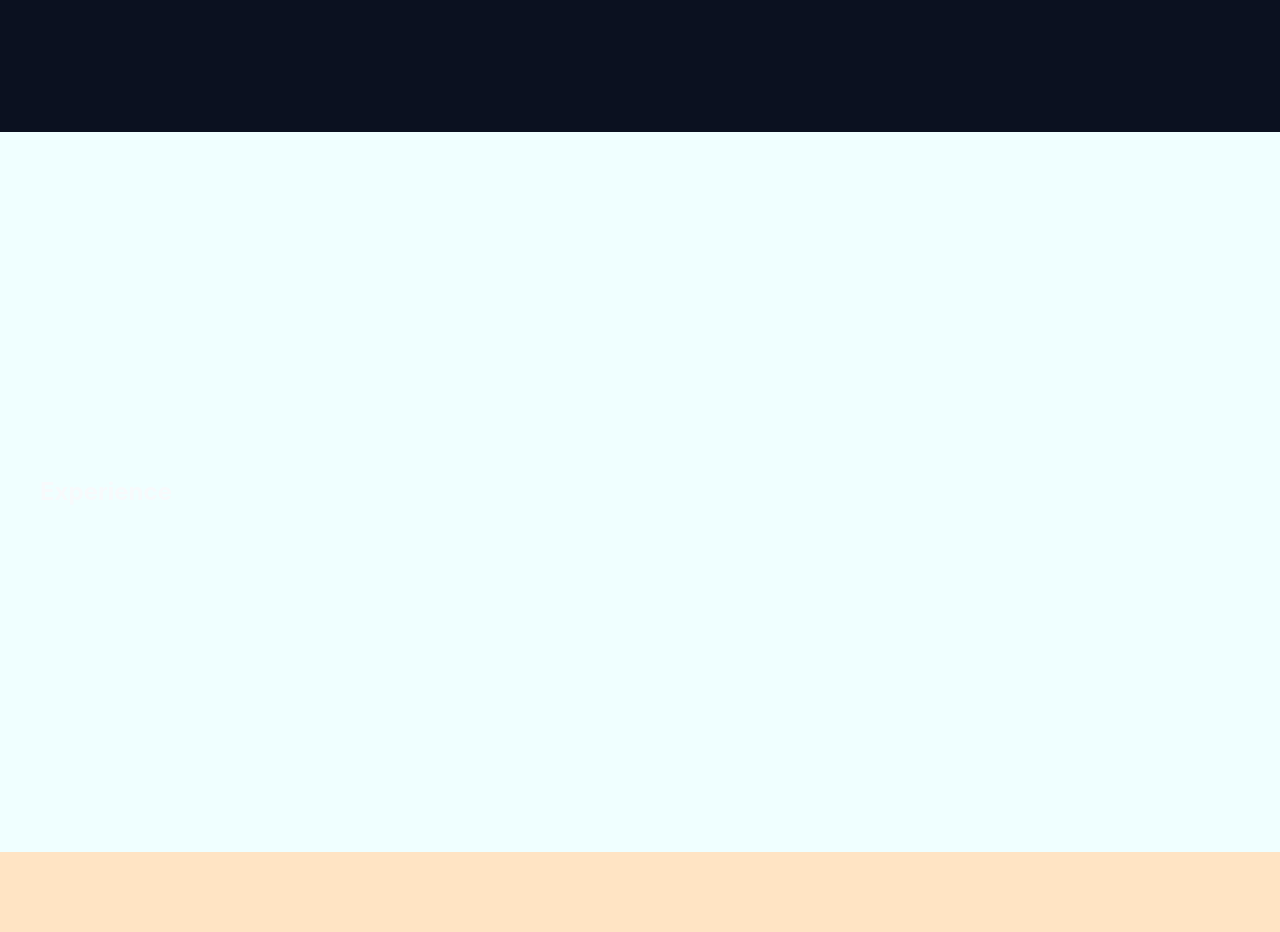
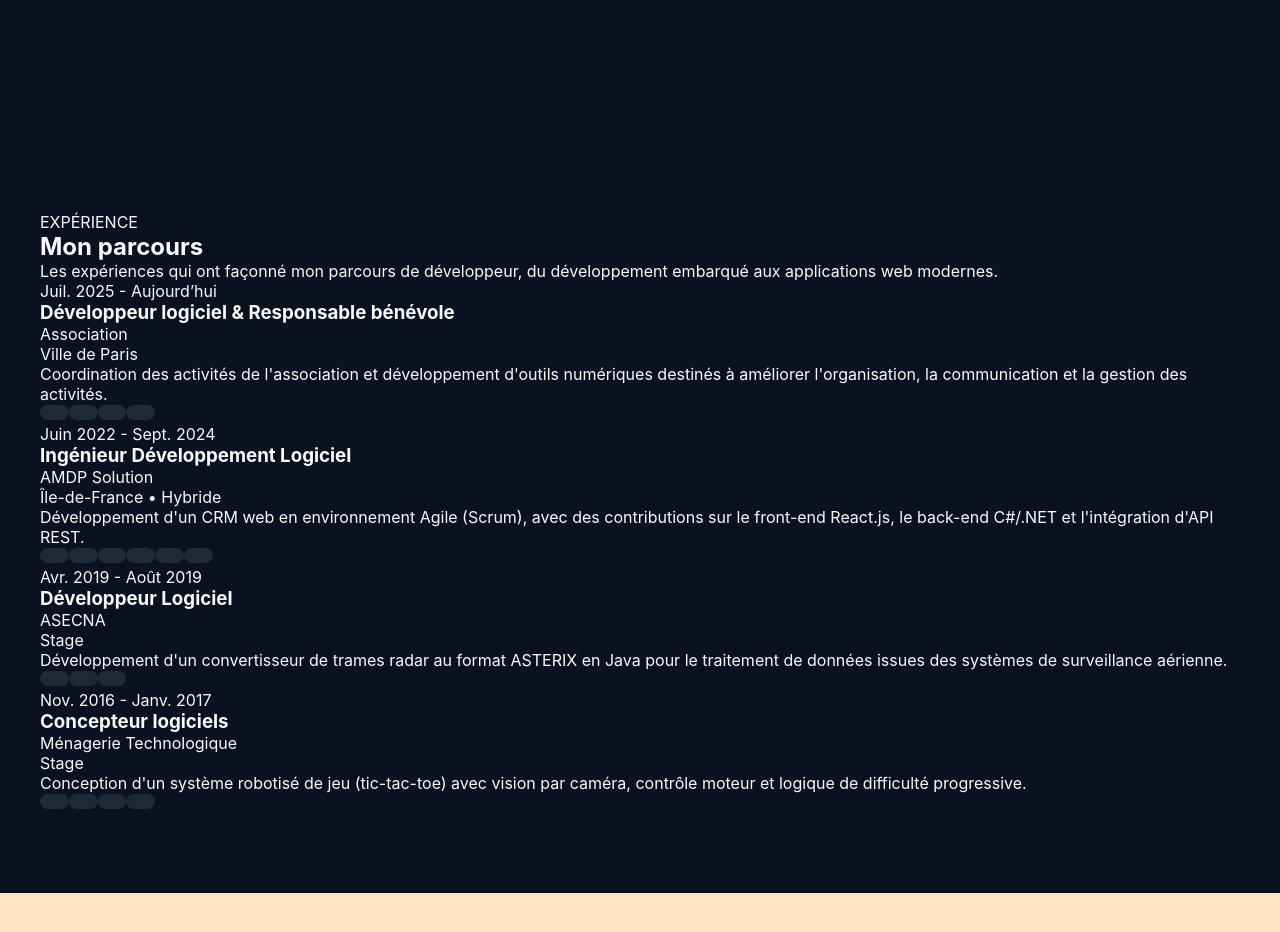
Before and after one commit to andri-Ts/portfolio-v1, a React (Vite) app: page / in a window 1280 px wide. Shown: the part 3240-4172 px from the top of the page. Built offline with nearby package versions, Linux system fonts and the light colour scheme.

Commit message:
feat: html des parties experiences

```diff
--- /dev/null
+++ b/src/constants/experiences.js
@@ -0,0 +1,52 @@
+export const experiences = [
+  {
+    id: 1,
+    period: 'Juil. 2025 - Aujourd’hui',
+    title: 'Développeur logiciel & Responsable bénévole',
+    company: 'Association',
+    location: 'Ville de Paris',
+    description:
+      "Coordination des activités de l'association et développement d'outils numériques destinés à améliorer l'organisation, la communication et la gestion des activités.",
+    technologies: ['React.js', 'Next.js', 'Node.js', 'MongoDB'],
+  },
+
+  {
+    id: 2,
+    period: 'Juin 2022 - Sept. 2024',
+    title: 'Ingénieur Développement Logiciel',
+    company: 'AMDP Solution',
+    location: 'Île-de-France • Hybride',
+    description:
+      "Développement d'un CRM web en environnement Agile (Scrum), avec des contributions sur le front-end React.js, le back-end C#/.NET et l'intégration d'API REST.",
+    technologies: [
+      'React.js',
+      'C#/.NET',
+      'API REST',
+      'MongoDB',
+      'GitLab CI',
+      'Agile Scrum',
+    ],
+  },
+
+  {
+    id: 3,
+    period: 'Avr. 2019 - Août 2019',
+    title: 'Développeur Logiciel',
+    company: 'ASECNA',
+    location: 'Stage',
+    description:
+      "Développement d'un convertisseur de trames radar au format ASTERIX en Java pour le traitement de données issues des systèmes de surveillance aérienne.",
+    technologies: ['Java', 'ASTERIX', 'Traitement de données'],
+  },
+
+  {
+    id: 4,
+    period: 'Nov. 2016 - Janv. 2017',
+    title: 'Concepteur logiciels',
+    company: 'Ménagerie Technologique',
+    location: 'Stage',
+    description:
+      "Conception d'un système robotisé de jeu (tic-tac-toe) avec vision par caméra, contrôle moteur et logique de difficulté progressive.",
+    technologies: ['Vision par caméra', 'Robotique', 'SPEL+', 'Algorithmique'],
+  },
+];
--- a/src/sections/experience/Experience.jsx
+++ b/src/sections/experience/Experience.jsx
@@ -1,11 +1,22 @@
-import React from 'react';
 import styles from './experience.module.css';
 import Section from '../../components/ui/section/Section';
+import Timeline from './Timeline';
 
 function Experience() {
   return (
-    <Section id="experience" className={styles.experience}>
-      <h1>Experience</h1>
+    <Section id="experience">
+      <span className={styles.badge}>EXPÉRIENCE</span>
+
+      <h2 className={styles.title}>
+        Mon <span>parcours</span>
+      </h2>
+
+      <p className={styles.description}>
+        Les expériences qui ont façonné mon parcours de développeur, du
+        développement embarqué aux applications web modernes.
+      </p>
+
+      <Timeline />
     </Section>
   );
 }
--- /dev/null
+++ b/src/sections/experience/Timeline.jsx
@@ -0,0 +1,14 @@
+import { experiences } from '../../constants/experiences';
+import TimelineItem from './TimelineItem';
+
+function Timeline() {
+  return (
+    <>
+      {experiences.map((experience) => (
+        <TimelineItem key={experience.id} experience={experience} />
+      ))}
+    </>
+  );
+}
+
+export default Timeline;
--- /dev/null
+++ b/src/sections/experience/TimelineItem.jsx
@@ -0,0 +1,28 @@
+import styles from './experience.module.css';
+import Tag from '../../components/ui/tag/Tag';
+
+function TimelineItem({ experience }) {
+  return (
+    <article className={styles.timelineItem}>
+      <div className={styles.period}>{experience.period}</div>
+
+      <div className={styles.content}>
+        <h3 className={styles.jobTitle}>{experience.title}</h3>
+
+        <p className={styles.company}>{experience.company}</p>
+
+        <p className={styles.location}>{experience.location}</p>
+
+        <p className={styles.description}>{experience.description}</p>
+
+        <div className={styles.tags}>
+          {experience.technologies.map((technology) => (
+            <Tag key={technology} text={technology} />
+          ))}
+        </div>
+      </div>
+    </article>
+  );
+}
+
+export default TimelineItem;
```
